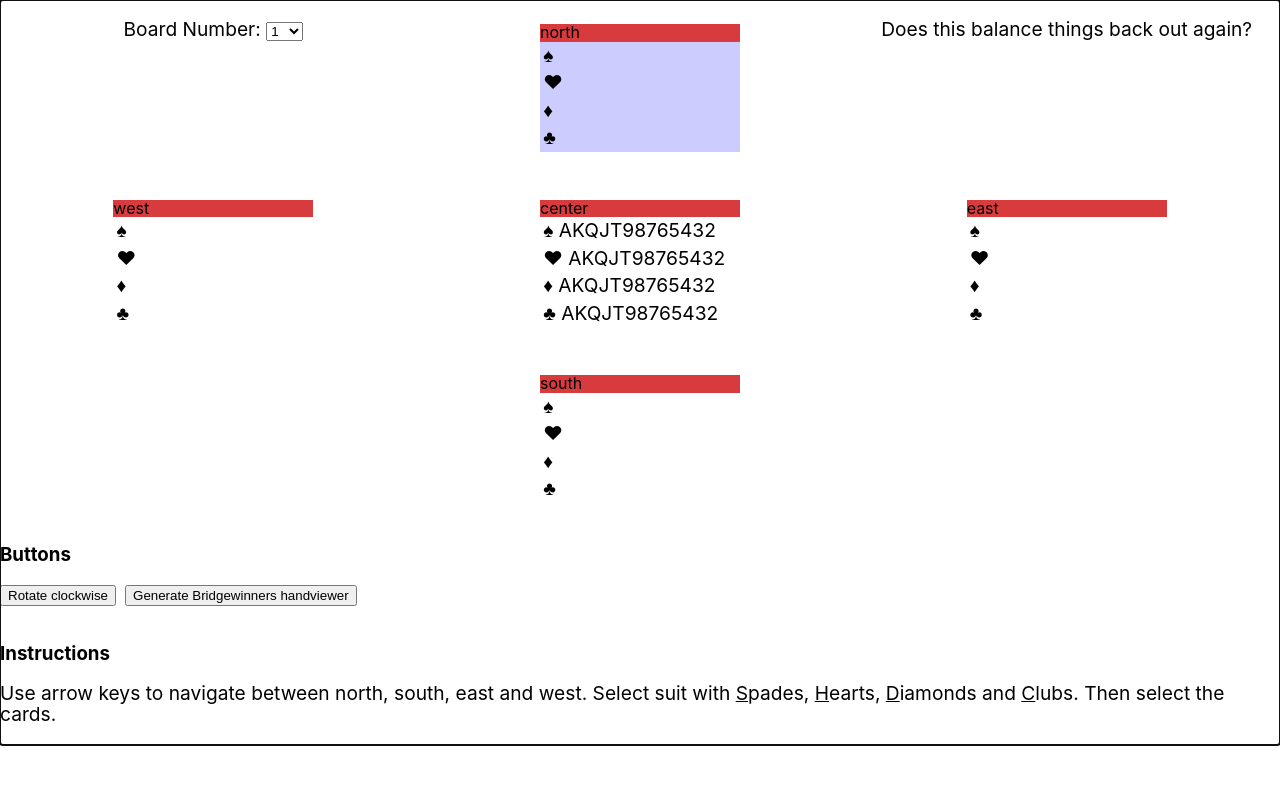
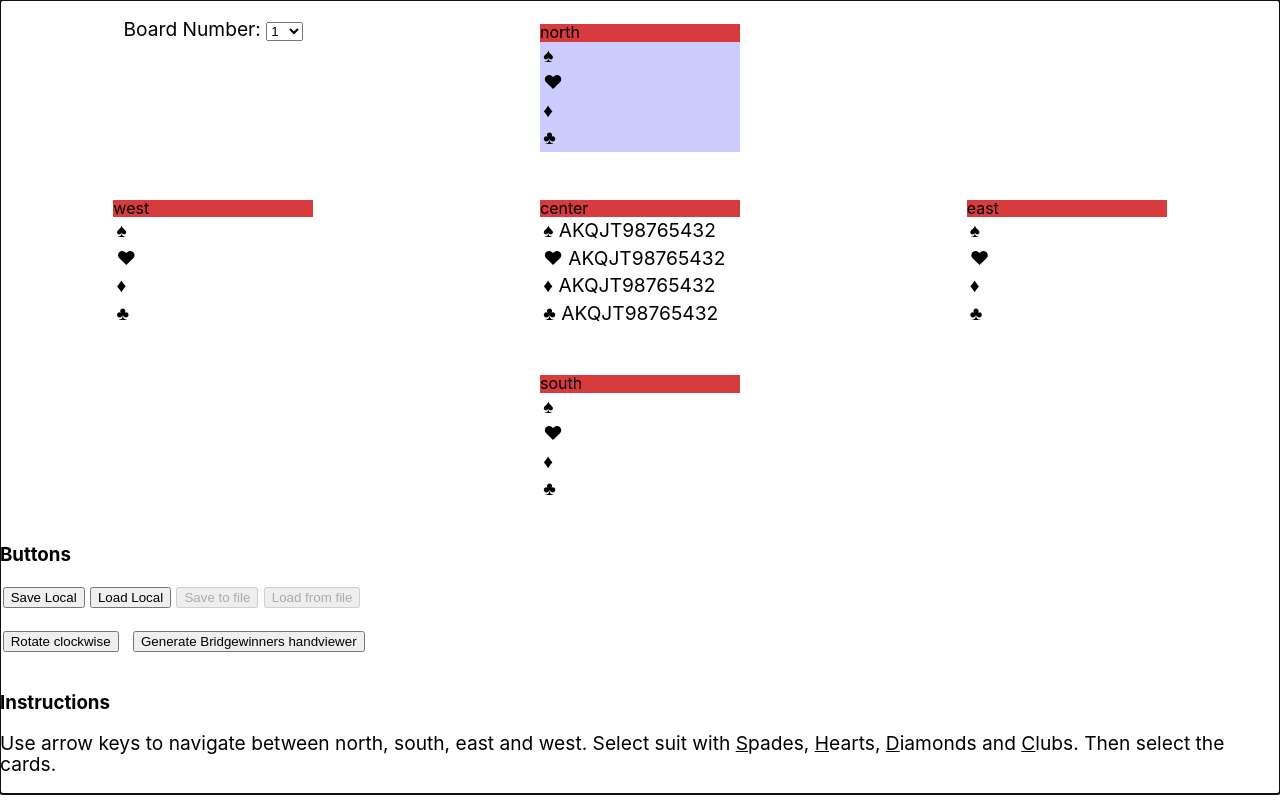
Before and after one commit to tzimnoch/cbbtools, a React app: page / in a window 1280 px wide. Built offline with nearby package versions, Linux system fonts and the light colour scheme; the HTML template or start-up script is replaced by a standard one.

Commit message:
Add save/load buttons. Fix React warn messages from console. Minor code formatting changes.

```diff
--- a/src/App.jsx
+++ b/src/App.jsx
@@ -50,45 +50,54 @@ const App = () => {
   const generateBridgewinnersHandviewerString = () => { return dispatchGameState({type: 'generateBridgewinnersHandviewerString'}) }
   const selectBoardNumber = (event) => { return dispatchGameState({type: 'setBoardNumber', board_number: event.target.value}) }
 
+  const saveToLocal = (event) => {   return dispatchGameState({type: 'saveToLocal'}) }
+  const loadFromLocal = (event) => { return dispatchGameState({type: 'loadFromLocal'}) }
+  const saveToFile = (event) => {    return dispatchGameState({type: 'saveToFile'}) }
+  const loadFromFile = (event) => {  return dispatchGameState({type: 'loadFromFile'}) }
+
   return (
     <div>
     <div className={styles.content} onKeyUp={handleKeyUp} tabIndex="1" ref={startWithFocus}>
       <div className={styles.flex}>
         <div className={styles.flex}>
           <p>
-            <label for="boardnumber">Board Number: </label>
+            <label htmlFor="boardnumber">Board Number: </label>
             <select name="boardnumber" id="boardnumber" onChange={selectBoardNumber}>
-              {[...Array(36)].map((x, i) => <option value={i+1}>{i+1}</option>)}
+              {[...Array(36)].map((x, i) => <option key={i+1} value={i+1}>{i+1}</option>)}
             </select>
           </p>
         </div>
         <div className={styles.flex}>
           <Hand hand={gs['north'].hand} direction='north' active={gs.active_player == 'north'} />
         </div>
-        <div className={styles.flex}>
-          <p>Does this balance things back out again?</p>
-        </div>
+        <div className={styles.flex} />
       </div>
       <div className={styles.flex}>
-        <div>
+        <div className={styles.flex}>
           <Hand hand={gs.west.hand} direction='west' active={gs.active_player == 'west'} />
         </div>
-        <div>
+        <div className={styles.flex}>
           <Hand hand={gs['deck']} direction='center' />
         </div>
-        <div>
+        <div className={styles.flex}>
           <Hand hand={gs['east'].hand} direction='east' active={gs.active_player == 'east'} />
         </div>
       </div>
       <div className={styles.flex}>
-        <div />
-        <div>
+        <div className={styles.flex} />
+        <div className={styles.flex}>
           <Hand hand={gs['south'].hand} direction='south' active={gs.active_player == 'south'} />
         </div>
-        <div />
+        <div className={styles.flex} />
       </div>
       <div>
         <h3>Buttons</h3>
+        <button onClick={saveToLocal}>Save Local</button>
+        <button onClick={loadFromLocal}>Load Local</button>
+        <button onClick={saveToFile} disabled>Save to file</button>
+        <button onClick={loadFromFile} disabled>Load from file</button>
+        <br />
+        <br />
         <button onClick={rotateHands}>Rotate clockwise</button>&nbsp;&nbsp;
         <button onClick={generateBridgewinnersHandviewerString}>Generate Bridgewinners handviewer</button>
         <p>{gs.handviewer_string ? gs.handviewer_string + ' ✅ copied' : ''}</p>
--- a/src/App.module.css
+++ b/src/App.module.css
@@ -9,6 +9,10 @@ body {
   /*min-height: 100vh;*/
   line-height: 1.1;
   flex-direction: column;
+}
+
+.content button {
+  margin: 0.2em;
 }
 
 .content p {
--- a/src/Gamestate.jsx
+++ b/src/Gamestate.jsx
@@ -113,7 +113,9 @@ export const initialGameState = {
   vulnerability: 'none',
   scoring: 'matchpoints',
   active_player: 'north',
-  handviewer_string: null
+  handviewer_string: null,
+
+  phase: 'edit'
 }
 
 export function gameStateReducer(gs, action) {
```
Also changed, not shown: src/KeyboardHandler.jsx (+6 -8 lines).
